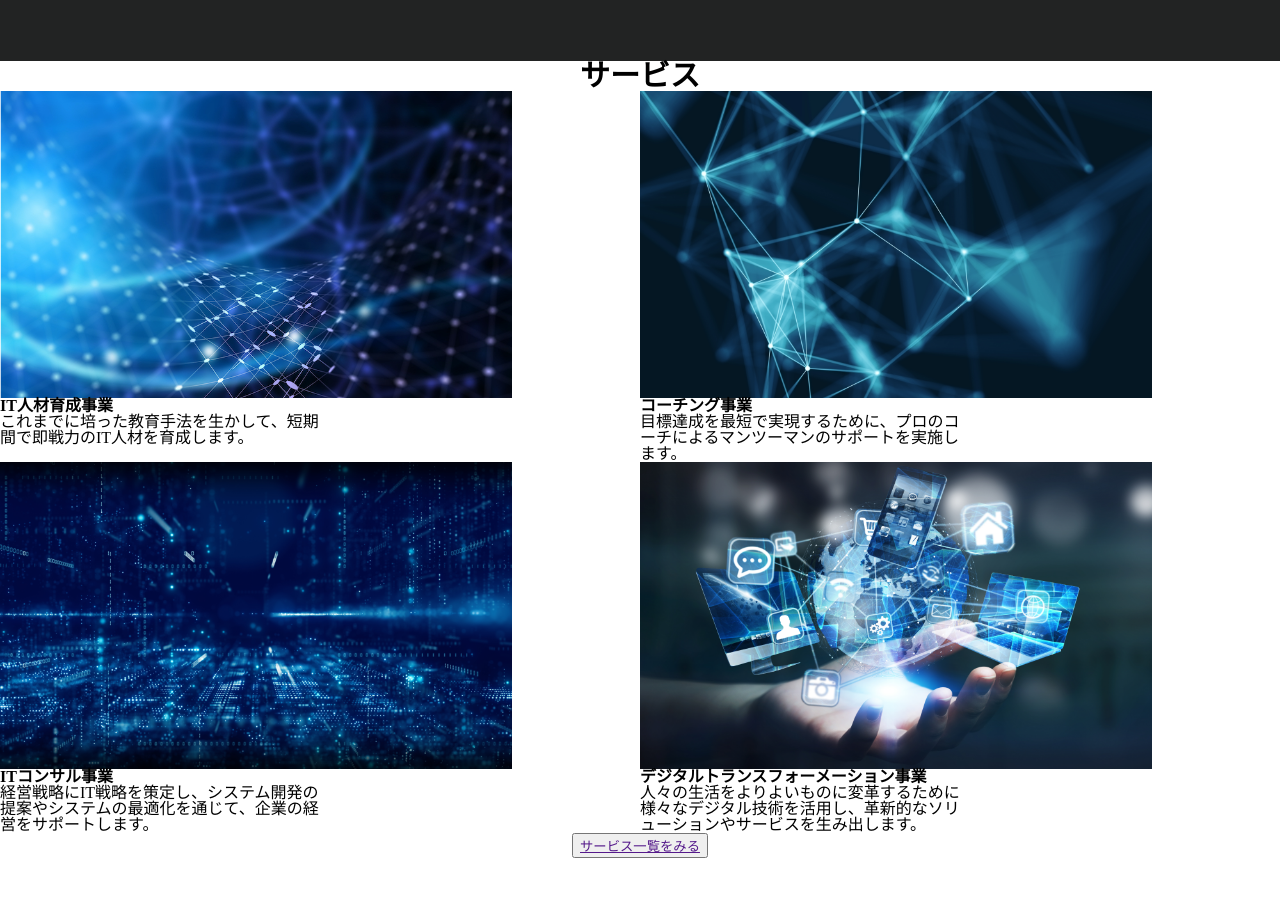
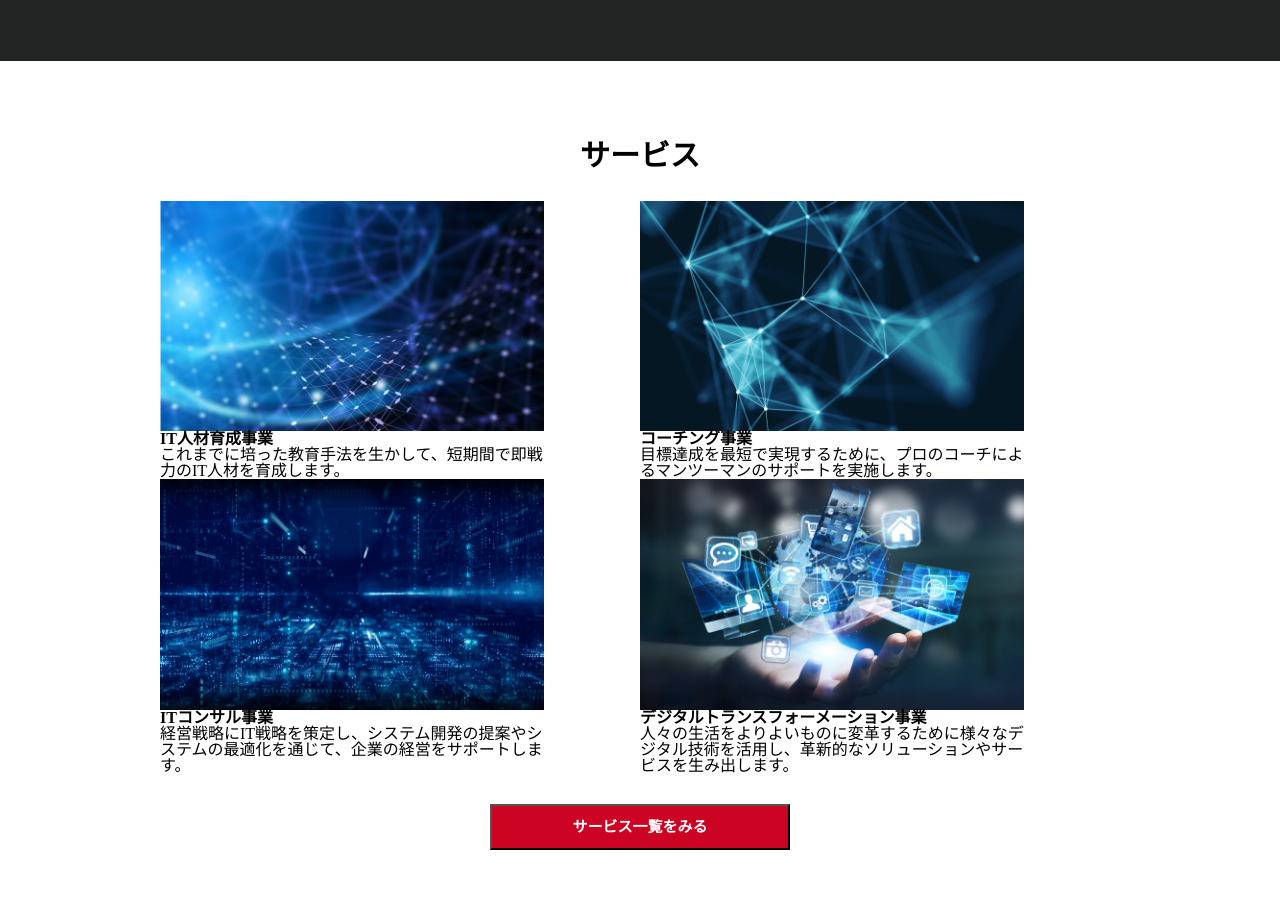
Before and after one commit to ni-shi-ko/20210315_nishide, a plain HTML site: page index.html in a window 1280 px wide. Shown: the part 933-1830 px from the top of the page. Before the commit the page ends 1791 px from the top, so only its background shows below. Drawn offline with Linux system fonts and the light colour scheme.

Commit message:
Update index.css

```diff
--- a/css/index.css
+++ b/css/index.css
@@ -65,11 +65,14 @@
   text-align: center;
   font-size: 30px;
   font-weight: bold;
+  margin: 80px 0 30px 0;
 }
 .service_wrap {
+  width: 75%;
+  margin: 0 auto;
   display: flex;
   flex-wrap: wrap;
-  justify-content: space-between;
+  align-items: center;
 }
 .service_container {
   width: 50%;
@@ -79,8 +82,20 @@
   width: 80%;
 }
 .service_container p {
-  width: 50%;
+  width: 80%;
 }
 .btn {
   text-align: center;
 }
+.button {
+  margin: 30px 0 50px 0;
+  background-color: #cd0323;
+  padding: 10px 80px;
+}
+.button a{
+  color: #ffffff;
+  font-weight: bold;
+  font-size: 15px;
+  line-height: 1.5;
+  text-decoration: none;
+}
```
